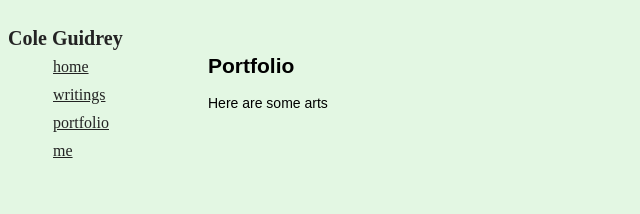
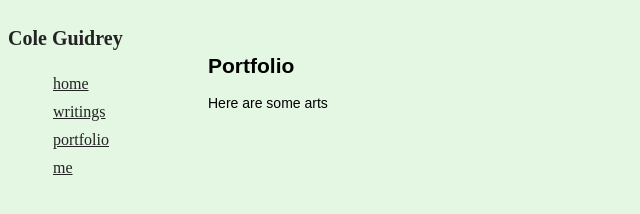
Before and after one commit to coleguidrey2/coleguidrey, a plain HTML site: page pages/portfolio.html in a window 1280 px wide. Shown: the top 214 px of the page, without its empty margins (0-640 px from the left). Drawn offline with Linux system fonts and the light colour scheme; files whose address does not match are found by name.

Commit message:
Update portfolio.html

```diff
--- a/pages/portfolio.html
+++ b/pages/portfolio.html
@@ -4,7 +4,7 @@
 <head>
   <meta charset="utf-8">
   <meta name="viewport" content="width=device-width">
-  <title>replit</title>
+  <title>cole guidrey</title>
   <link href="../style.css" rel="stylesheet" type="text/css" />
 </head>
 
@@ -12,6 +12,7 @@
   <header>
     <h4>Cole Guidrey</h4>
   </header>
+  <section>
     <aside>
       <nav class="vertical-menu">
         <ol>
@@ -30,6 +31,7 @@
 
     <script src="script.js">
     </script>
+  </section>
 </body>
 
 </html>
```
Lines whose indentation alone changed are shown as unchanged.
